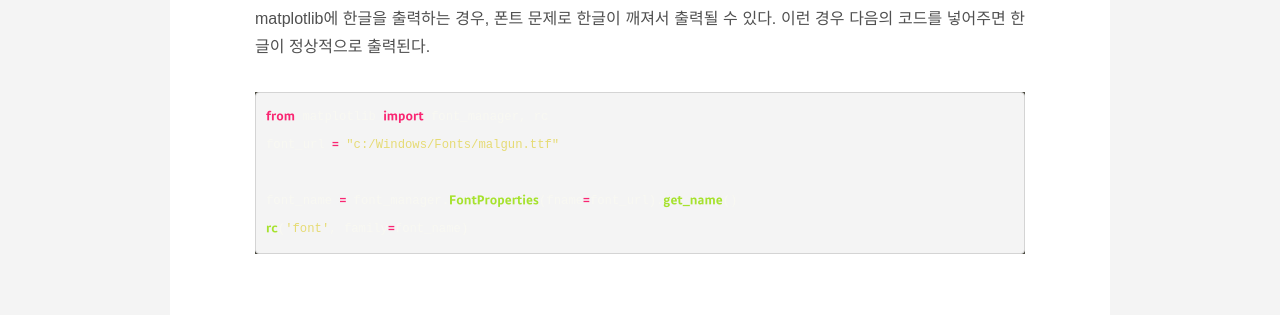
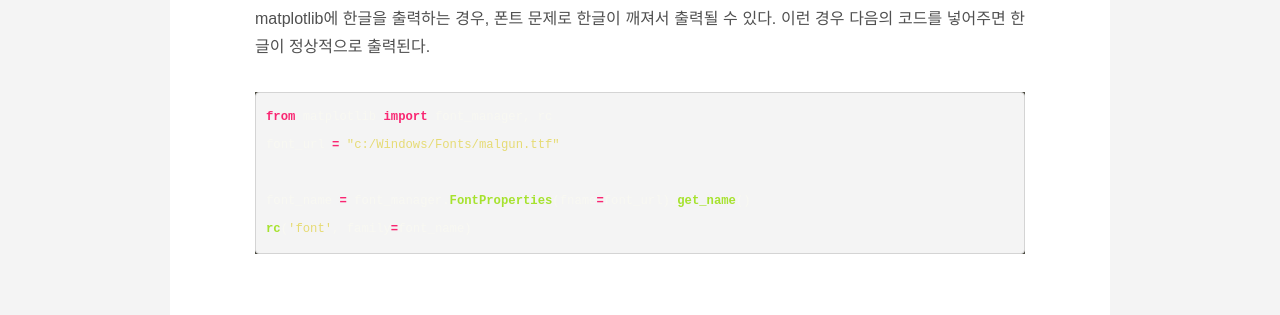
Before and after one commit to namioto/namioto.github.io, a Jekyll site: the page built from _posts/2017-12-05-matplotlib_hangle.md, in a window 1280 px wide. Shown: the part 565-880 px from the top of the page. Built offline with Jekyll 4.4.1, drawn with Linux system fonts in a browser that asks for light colours; some web fonts are replaced; comment, search, counter and statistics services are not loaded.

Commit message:
폰트명 구체적으로 명시

```diff
--- a/assets/css/screen.css
+++ b/assets/css/screen.css
@@ -27,8 +27,7 @@ pre,
 code,
 tt,
 kbd {
-    font-family: 'Kakao', monospace;
-    font-weight: 300;
+    font-family: 'Kakao Regular', monospace;
 }
 
 div.highlighter-rouge {
```
